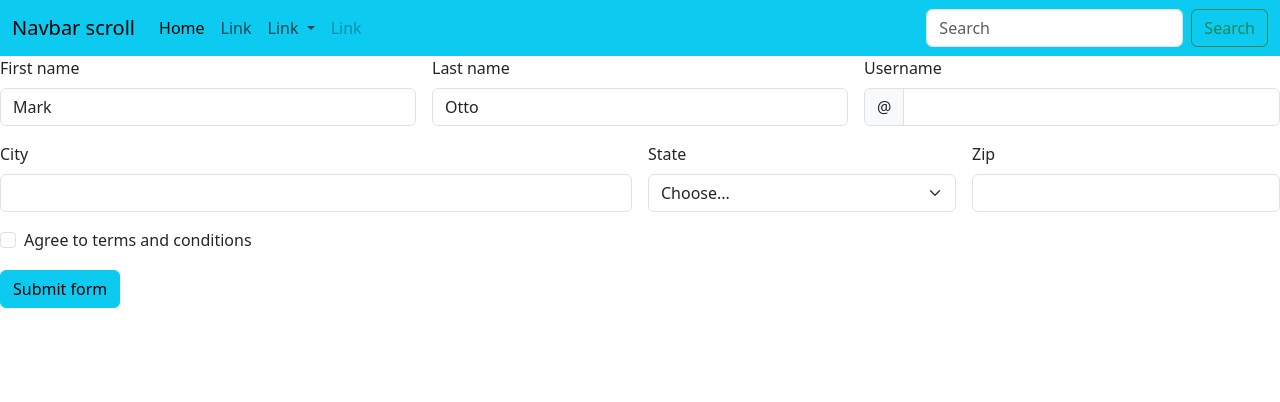
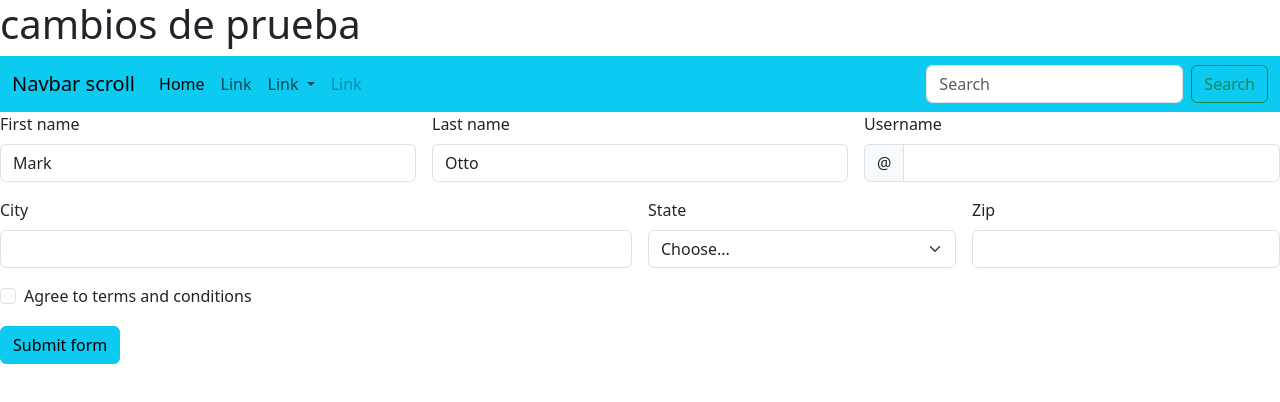
Before and after one commit to DanielGdev80s/primeraSubida, a plain HTML site: page index.html in a window 1280 px wide. Drawn offline with nearby package versions, Linux system fonts and the light colour scheme.

Commit message:
segundo cambio

```diff
--- a/index.html
+++ b/index.html
@@ -8,6 +8,7 @@
 </head>
 <body>
 
+    <h1>cambios de prueba</h1>
     <nav class="navbar navbar-expand-lg bg-info">
         <div class="container-fluid">
           <a class="navbar-brand" href="#">Navbar scroll</a>
```
